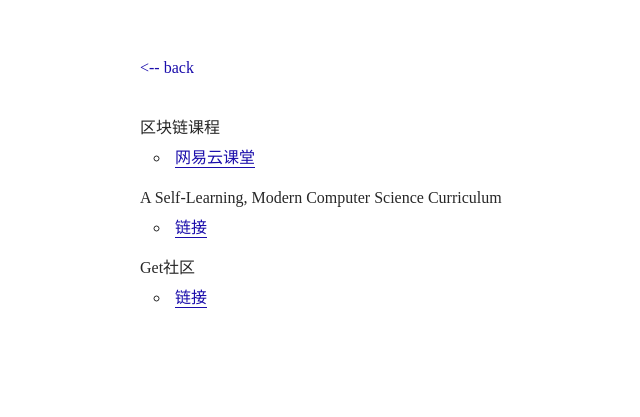
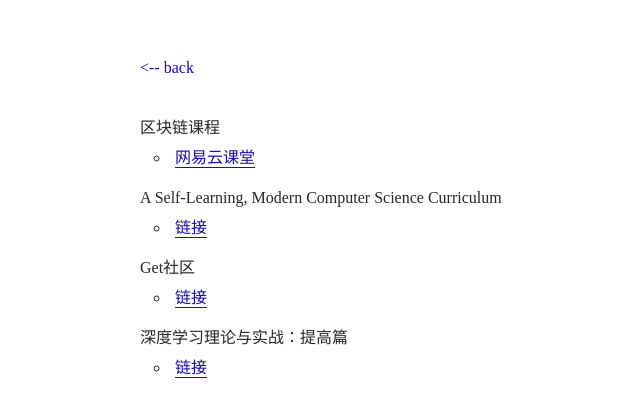
Before and after one commit to maicoder/blog, a Jekyll site: the page built from note/学习资料.md, in a window 1280 px wide. Shown: the top 417 px of the page, without its empty margins (200-840 px from the left). Built offline with Jekyll 4.4.1, drawn with Linux system fonts in a browser that asks for light colours; some web fonts are replaced.

Commit message:
Update 学习资料.md

```diff
--- a/note/学习资料.md
+++ b/note/学习资料.md
@@ -12,3 +12,7 @@ A Self-Learning, Modern Computer Science Curriculum
 
 Get社区
 - [链接](http://get.ftqq.com/)
+
+
+深度学习理论与实战：提高篇
+- [链接](http://fancyerii.github.io/2019/03/14/dl-book/)
```
